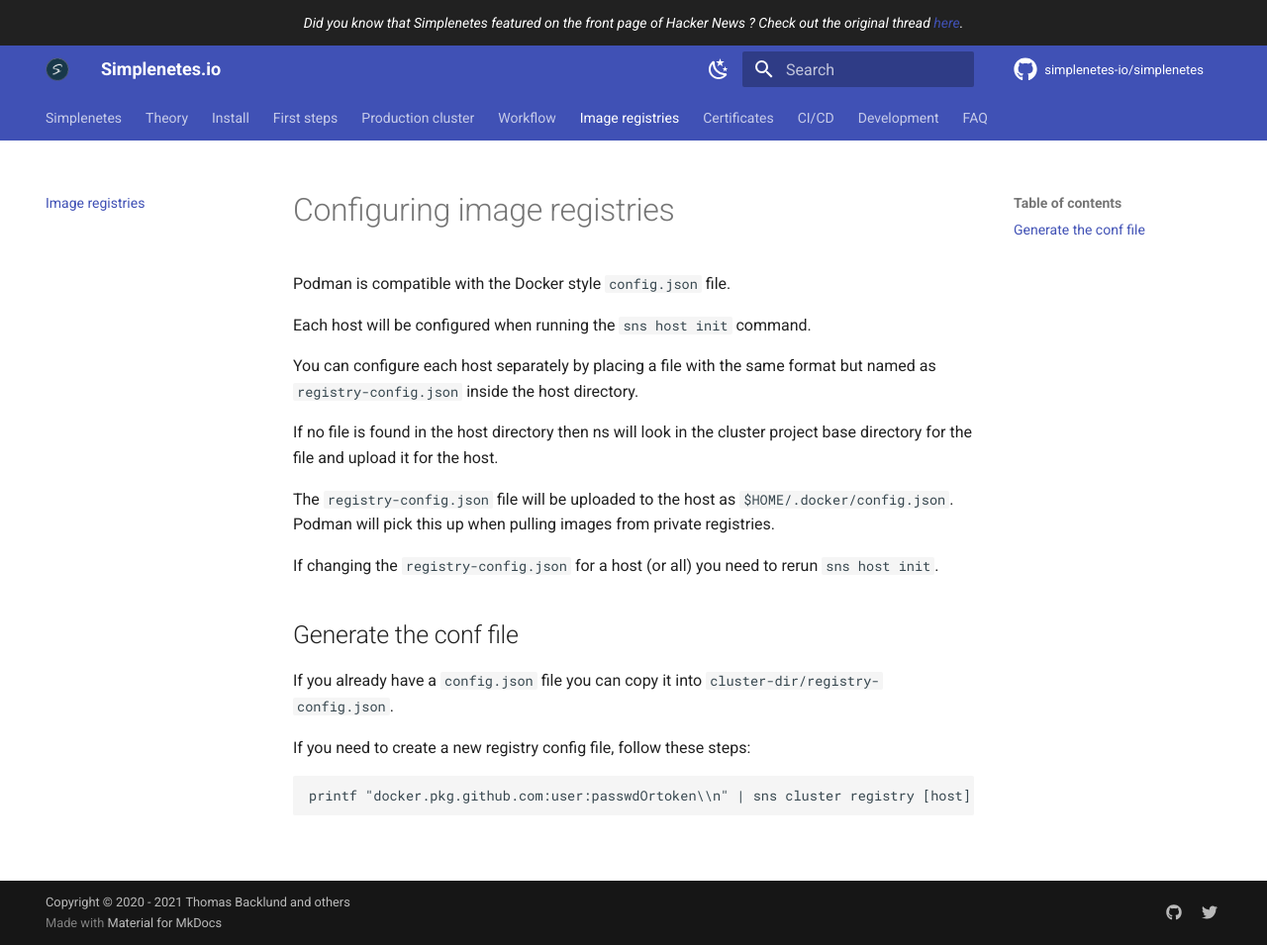
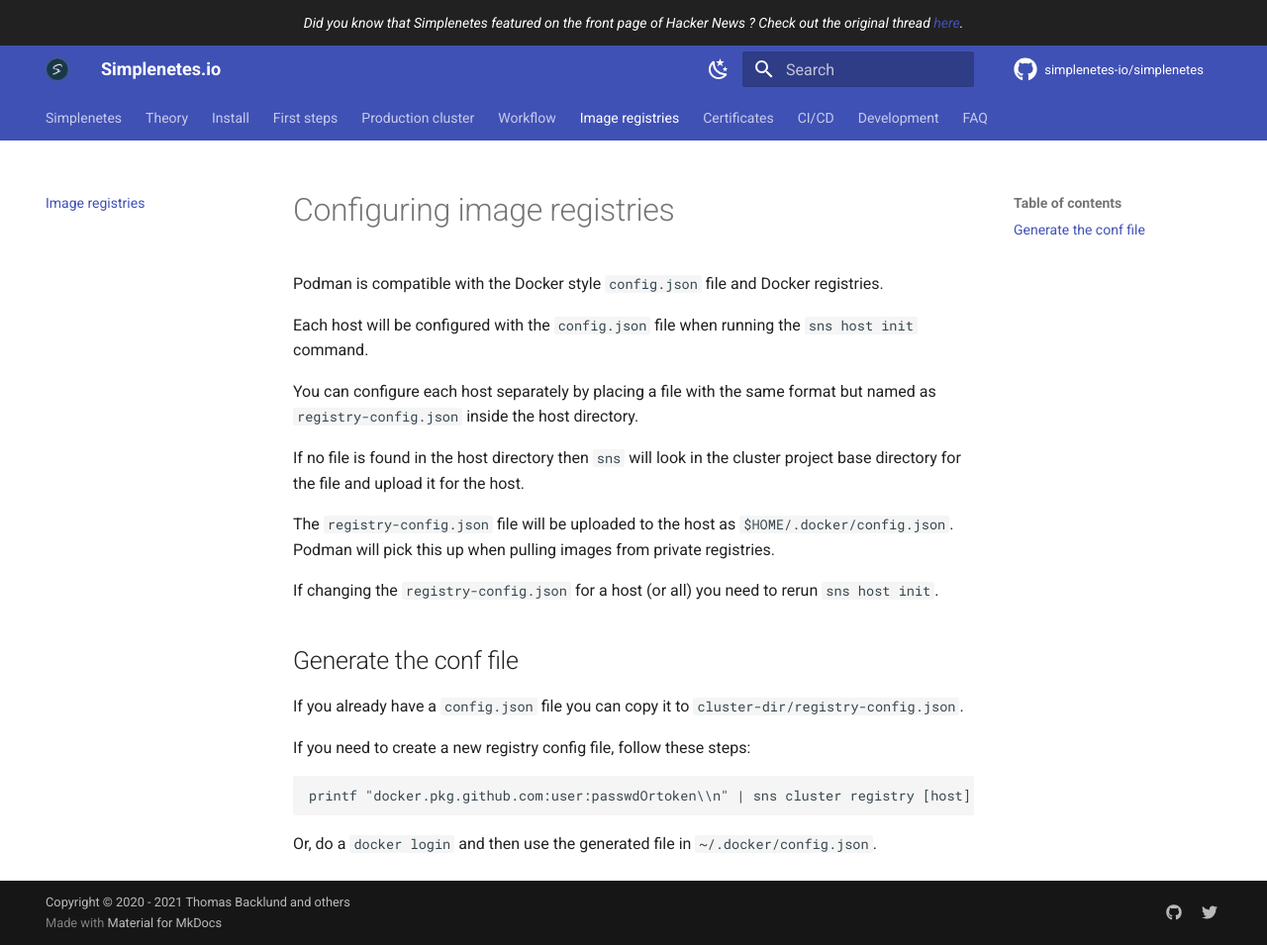
Before and after one commit to simplenetes-io/simplenetes_io, an MkDocs documentation site: the page built from docs/REGISTRY.md, in a window 1280 px wide and 955 px high. Shown: the whole window at 99% size. Built offline with MkDocs 1.6.1 and Material for MkDocs 9.7.7, drawn with Linux system fonts in a browser that asks for light colours; comment, search, counter and statistics services are not loaded.

Commit message:
Update REGISTRY.md

````diff
--- a/docs/REGISTRY.md
+++ b/docs/REGISTRY.md
@@ -1,21 +1,23 @@
 # Configuring image registries
 
-Podman is compatible with the Docker style `config.json` file.
+Podman is compatible with the Docker style `config.json` file and Docker registries.
 
-Each host will be configured when running the `sns host init` command.
+Each host will be configured with the `config.json` file when running the `sns host init` command.
 
 You can configure each host separately by placing a file with the same format but named as `registry-config.json` inside the host directory.
 
-If no file is found in the host directory then ns will look in the cluster project base directory for the file and upload it for the host.
+If no file is found in the host directory then `sns` will look in the cluster project base directory for the file and upload it for the host.
 
 The `registry-config.json` file will be uploaded to the host as `$HOME/.docker/config.json`. Podman will pick this up when pulling images from private registries.
 
 If changing the `registry-config.json` for a host (or all) you need to rerun `sns host init`.
 
 ## Generate the conf file
-If you already have a `config.json` file you can copy it into `cluster-dir/registry-config.json`.
+If you already have a `config.json` file you can copy it to `cluster-dir/registry-config.json`.
 
 If you need to create a new registry config file, follow these steps:
 ```sh
 printf "docker.pkg.github.com:user:passwdOrtoken\\n" | sns cluster registry [host]
 ```
+
+Or, do a `docker login` and then use the generated file in `~/.docker/config.json`.
````
